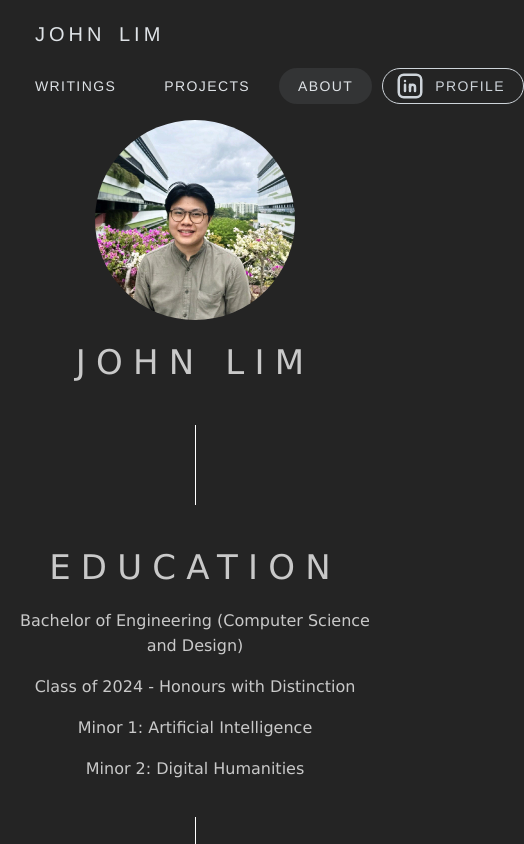
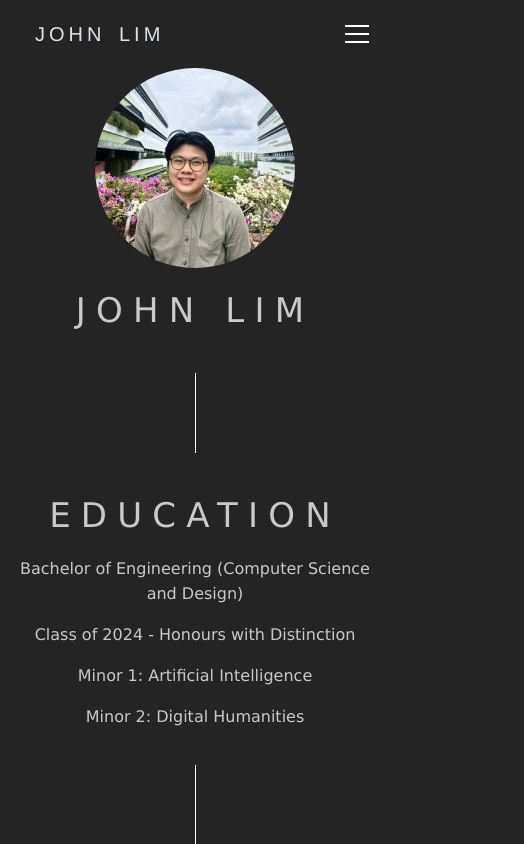
Before and after one commit to johnlim2019/portfolio-web, a React (Vite) app: page /about in a window 390 px wide. Shown: the top 844 px of the page, 524 px wide, since content can reach past the window. Built offline with nearby package versions, Linux system fonts and the light colour scheme.

Commit message:
fix: topbar for smaller screens

```diff
--- a/src/components/TopBar/TopBar.tsx
+++ b/src/components/TopBar/TopBar.tsx
@@ -1,10 +1,12 @@
-import { Button, Container, Group, Title } from '@mantine/core';
+import { Burger, Button, Container, Drawer, Group, Stack, Title } from '@mantine/core';
 import { IconBrandLinkedin } from '@tabler/icons-react';
 import { TopBarEnum } from '../../enum/TopBarEnum';
 import "../../assets/titles.css"
 import "../../assets/buttons.css"
 import styles from "./TopBar.module.css"
 import { useNavigate } from 'react-router-dom';
+import { useEffect, useState } from 'react';
+import { useDisclosure } from '@mantine/hooks';
 
 interface IProps {
     currentPage: TopBarEnum
@@ -12,19 +14,39 @@ interface IProps {
 
 function TopBar(props: IProps): JSX.Element {
 
+
     const navigate = useNavigate();
+
+    // screen size check
+    const [screenSize, setScreenSize] = useState('lg'); // Default to small screens
+    useEffect(() => {
+        const handleResize = (): void => {
+            if (window.innerWidth < 600) {
+                setScreenSize('sm');
+            } else {
+                setScreenSize('lg');
+            }
+        };
+        window.addEventListener('resize', handleResize);
+        handleResize();
+
+        return (): void => window.removeEventListener('resize', handleResize);
+    }, [screenSize]);
+
+    // drawer toggle
+    const [opened, { open, close }] = useDisclosure();
+
 
     return (
         <>
-            <Container size="xl" p='md'>
+            <Container className="responsiveContainer" p='md'>
                 <Group justify='space-between'>
                     <div>
-                        <Group>
                         <Button variant='transparent' className='minimalUnderlineButton' onClick={() => { navigate("/") }}>
                             <Title fw={100} tt="uppercase" className='homeTitleText2'>John Lim </Title>
                         </Button>
-                        </Group>
                     </div>
+                    {(screenSize == 'lg') &&
                         <div className={styles.topBarContainer}>
                             {props.currentPage == TopBarEnum.WRITINGS && <Button radius='xl' variant='light' >Writings</Button>}
                             {props.currentPage != TopBarEnum.WRITINGS && <Button radius='xl' variant='transparent' className='minimalUnderlineButton' onClick={() => { navigate("/writings") }}>Writings</Button>}
@@ -39,8 +61,32 @@ function TopBar(props: IProps): JSX.Element {
                                 >Profile</Button>
                             </a>
                         </div>
+                    }
+                    {(screenSize == 'sm') &&
+                        <div className={styles.topBarContainer}>
+                            <Burger opened={opened} onClick={open} aria-label="Toggle navigation" />
+                        </div>
+                    }
+
                 </Group >
             </Container >
+
+            <Drawer opened={opened} onClose={close} overlayProps={{ backgroundOpacity: 0.5, blur: 4 }} >
+                <Stack justify='center' align='center' >
+                    {props.currentPage == TopBarEnum.WRITINGS && <Button radius='xl' variant='light' >Writings</Button>}
+                    {props.currentPage != TopBarEnum.WRITINGS && <Button radius='xl' variant='transparent' className='minimalUnderlineButton' onClick={() => { navigate("/writings") }}>Writings</Button>}
+                    {props.currentPage == TopBarEnum.PROJECTS && <Button radius='xl' variant='light' >Projects</Button>}
+                    {props.currentPage != TopBarEnum.PROJECTS && <Button radius='xl' variant='transparent' className='minimalUnderlineButton' onClick={() => { navigate("/projects") }}>Projects</Button>}
+                    {props.currentPage == TopBarEnum.ABOUT && <Button radius='xl' variant='light' >About</Button>}
+                    {props.currentPage != TopBarEnum.ABOUT && <Button radius='xl' variant='transparent' onClick={() => { navigate("/about") }} className='minimalUnderlineButton'>About</Button>}
+                    <a href="https://www.linkedin.com/in/lim-jie-sheng-john-baa3731a1/" rel="noopenernoreferrer">
+                        <Button radius='xl' variant='outline' leftSection={
+                            <IconBrandLinkedin size={30} />
+                        }
+                        >Profile</Button>
+                    </a>
+                </Stack>
+            </Drawer>
 
         </>
     )
```
Lines whose indentation alone changed are shown as unchanged.
